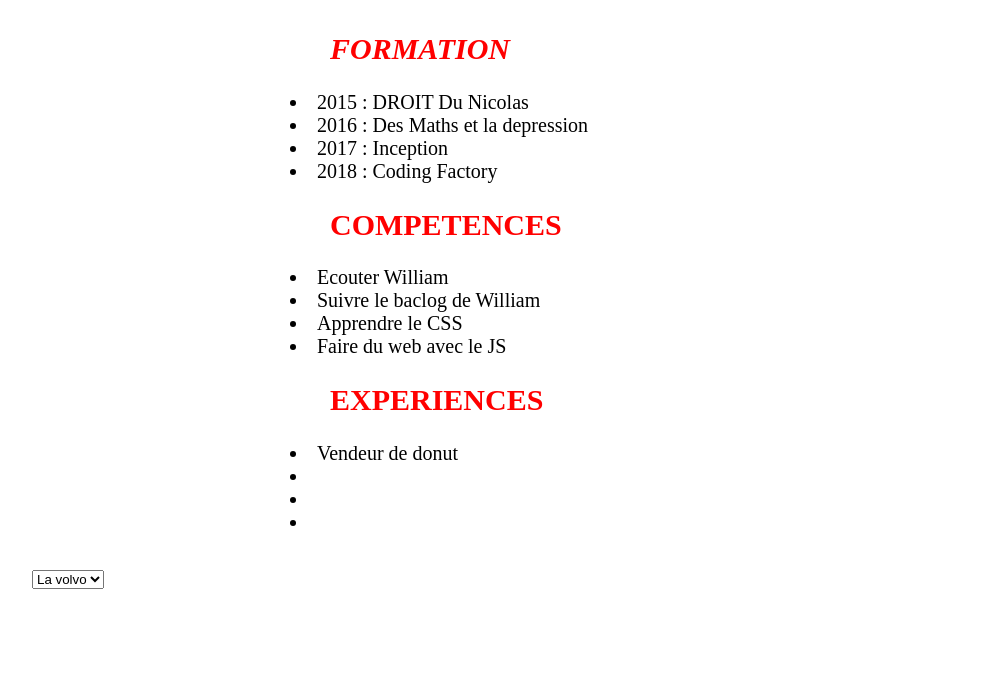
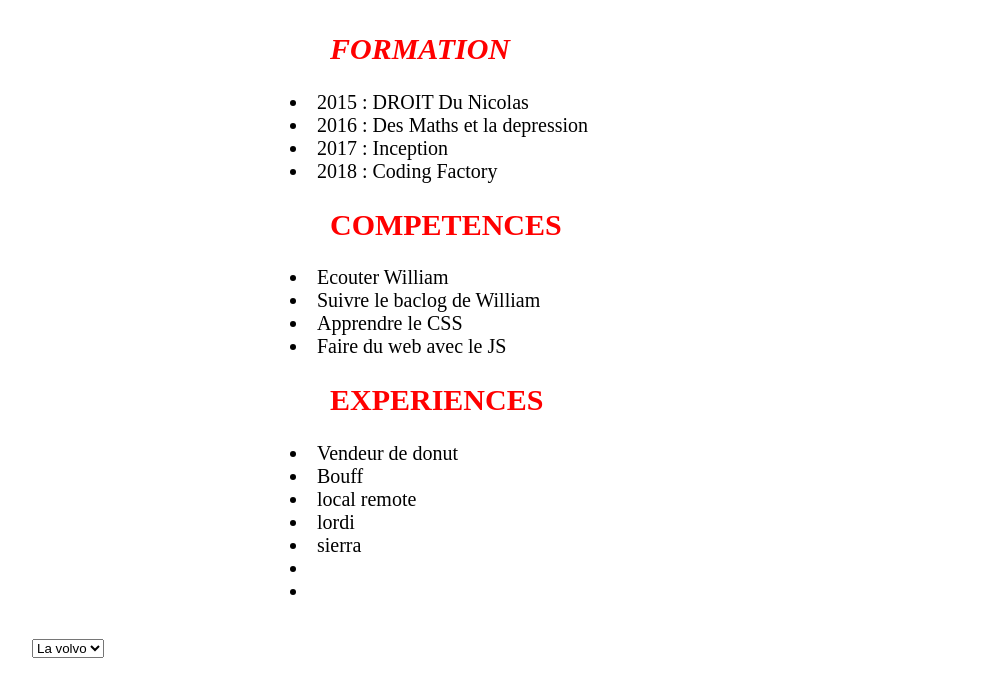
Before and after one commit to zundo/blaz, a plain HTML site: page Index.html in a window 1280 px wide. Shown: the part 202-876 px from the top of the page, without its empty margins (16-1023 px from the left). Before the commit the page ends 807 px from the top, so only its background shows below. Drawn offline with Linux system fonts and the light colour scheme.

Commit message:
third commit

```diff
--- a/Index.html
+++ b/Index.html
@@ -46,7 +46,10 @@
 
 		<ul> <h2> EXPERIENCES </h2></ul>
 		<li> Vendeur de donut </li>
-		<li></li>
+		<li>Bouff</li>
+		<li>local remote</li>
+		<li>lordi</li>
+		<li>sierra</li>
 		<li></li>
 		<li></li>
 
```
